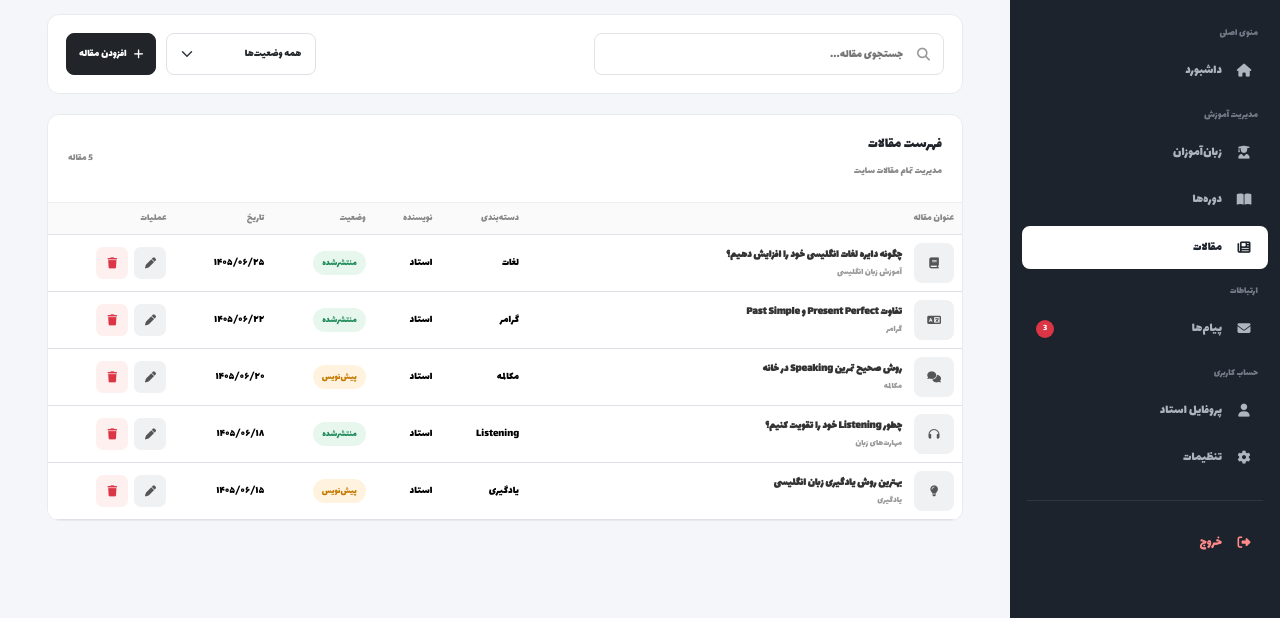
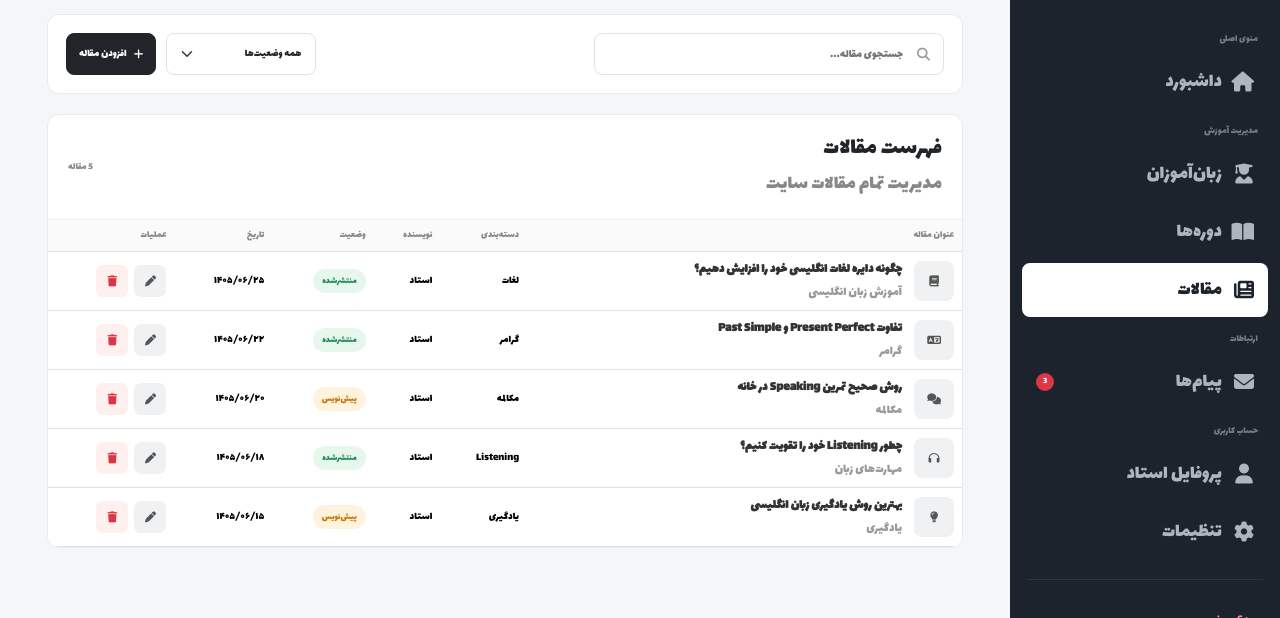
Before and after one commit to pouriabamberi-commits/behradar, a website: page public/admin/articles.html in a window 1280 px wide. Shown: the part 182-800 px from the top of the page. Drawn offline with nearby package versions, Linux system fonts and the light colour scheme.

Commit message:
change font articles.html

```diff
--- a/public/admin/articles.html
+++ b/public/admin/articles.html
@@ -91,11 +91,16 @@
         <aside class="sidebar" id="sidebar">
 
 
+            <!-- SIDEBAR HEADER -->
+
             <div class="sidebar-header">
 
                 <div class="sidebar-logo">
+
                     <i class="fa-solid fa-graduation-cap"></i>
+
                 </div>
+
 
                 <div>
 
@@ -103,7 +108,7 @@
                         پنل مدیریت
                     </h5>
 
-                    <span>
+                    <span class="font-size-title-sidbar">
                         مدیریت آموزشگاه
                     </span>
 
@@ -113,6 +118,8 @@
 
 
 
+            <!-- SIDEBAR MENU -->
+
             <div class="sidebar-menu">
 
 
@@ -121,7 +128,7 @@
                 </p>
 
 
-                <a href="dashboard.html" class="menu-item">
+                <a href="dashboard.html" class="menu-item  font-size-title-sidbar">
 
                     <i class="fa-solid fa-house"></i>
 
@@ -138,7 +145,7 @@
                 </p>
 
 
-                <a href="students.html" class="menu-item">
+                <a href="students.html" class="menu-item font-size-title-sidbar">
 
                     <i class="fa-solid fa-user-graduate"></i>
 
@@ -149,7 +156,7 @@
                 </a>
 
 
-                <a href="courses.html" class="menu-item">
+                <a href="courses.html" class="menu-item font-size-title-sidbar">
 
                     <i class="fa-solid fa-book-open"></i>
 
@@ -160,7 +167,7 @@
                 </a>
 
 
-                <a href="articles.html" class="menu-item active">
+                <a href="articles.html" class="menu-item active font-size-title-sidbar">
 
                     <i class="fa-solid fa-newspaper"></i>
 
@@ -177,7 +184,7 @@
                 </p>
 
 
-                <a href="messages.html" class="menu-item">
+                <a href="messages.html" class="menu-item font-size-title-sidbar">
 
                     <i class="fa-solid fa-envelope"></i>
 
@@ -188,6 +195,7 @@
                     <span class="menu-badge">
                         3
                     </span>
+
                 </a>
 
 
@@ -195,9 +203,7 @@
                 <p class="menu-title">
                     حساب کاربری
                 </p>
-
-
-                <a href="profile.html" class="menu-item">
+                <a href="profile.html" class="menu-item font-size-title-sidbar">
 
                     <i class="fa-solid fa-user"></i>
 
@@ -208,7 +214,7 @@
                 </a>
 
 
-                <a href="settings.html" class="menu-item">
+                <a href="settings.html" class="menu-item font-size-title-sidbar">
 
                     <i class="fa-solid fa-gear"></i>
 
@@ -217,6 +223,7 @@
                     </span>
 
                 </a>
+
 
 
                 <div class="sidebar-divider"></div>
@@ -321,11 +328,11 @@
 
                         <div>
 
-                            <h5>
+                            <h5 class="fs-4">
                                 فهرست مقالات
                             </h5>
 
-                            <span>
+                            <span class="fs-5">
                                 مدیریت تمام مقالات سایت
                             </span>
 
@@ -392,11 +399,11 @@
 
                                             <div>
 
-                                                <strong>
+                                                <strong class="font-size-text-sidbar">
                                                     چگونه دایره لغات انگلیسی خود را افزایش دهیم؟
                                                 </strong>
 
-                                                <small>
+                                                <small class="font-size-text-sidbar">
                                                     آموزش زبان انگلیسی
                                                 </small>
 
@@ -466,11 +473,11 @@
 
                                             <div>
 
-                                                <strong>
+                                                <strong class="font-size-text-sidbar">
                                                     تفاوت Present Perfect و Past Simple
                                                 </strong>
 
-                                                <small>
+                                                <small class="font-size-text-sidbar">
                                                     گرامر
                                                 </small>
 
@@ -538,11 +545,11 @@
 
                                             <div>
 
-                                                <strong>
+                                                <strong class="font-size-text-sidbar">
                                                     روش صحیح تمرین Speaking در خانه
                                                 </strong>
 
-                                                <small>
+                                                <small class="font-size-text-sidbar">
                                                     مکالمه
                                                 </small>
 
@@ -610,11 +617,11 @@
 
                                             <div>
 
-                                                <strong>
+                                                <strong class="font-size-text-sidbar">
                                                     چطور Listening خود را تقویت کنیم؟
                                                 </strong>
 
-                                                <small>
+                                                <small class="font-size-text-sidbar">
                                                     مهارت‌های زبان
                                                 </small>
 
@@ -683,11 +690,11 @@
 
                                             <div>
 
-                                                <strong>
+                                                <strong class="font-size-text-sidbar">
                                                     بهترین روش یادگیری زبان انگلیسی
                                                 </strong>
 
-                                                <small>
+                                                <small class="font-size-text-sidbar">
                                                     یادگیری
                                                 </small>
 
```
